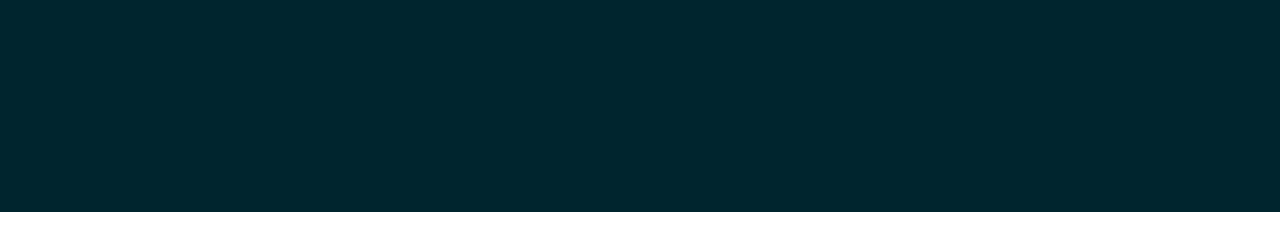
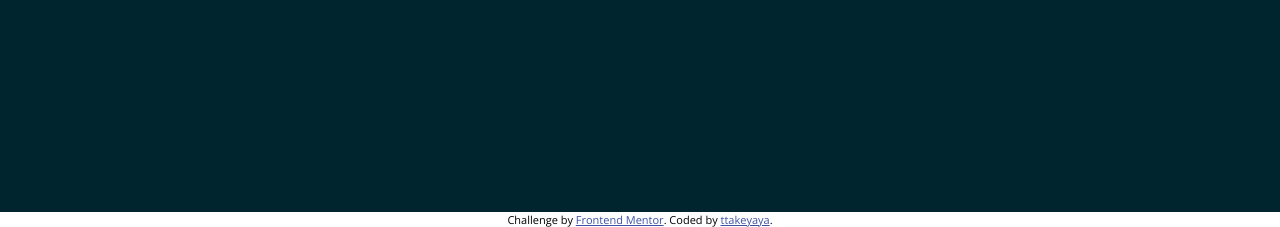
Before and after one commit to ttakeyaya/huddle-landing-page-with-curved, a website: page index.html in a window 1280 px wide. Shown: the part 5467-5694 px from the top of the page. Drawn offline with nearby package versions, Linux system fonts and the light colour scheme.

Commit message:
removed comments for dev

```diff
--- a/index.html
+++ b/index.html
@@ -178,13 +178,12 @@
     </div>
   </footer>
 
-  <!-- <div>
+  <div>
     <p class="attribution">
       Challenge by <a href="https://www.frontendmentor.io?ref=challenge" target="_blank">Frontend Mentor</a>.
-      Coded by <a href="#">Your Name Here</a>.
+      Coded by <a href="https://www.frontendmentor.io/profile/ttakeyaya">ttakeyaya</a>.
     </p>
-  </div> -->
-  <!-- </div> -->
+  </div>
   <script src="./js/app.js"></script>
 </body>
 </html>
--- a/sass/_layout.scss
+++ b/sass/_layout.scss
@@ -9,7 +9,6 @@
   @media screen and(max-width:885px) {
     padding: 2.4rem 2.4rem 0 2.4rem;
     margin-top: 2.4rem;
-    // margin-top: 2.4rem;
   }
 }
 .logo {
@@ -267,7 +266,6 @@
     margin-top: 20px;
     @media screen and(max-width:885px) {
       margin-top: 10rem;
-      // margin: 0 auto;
     }
   }
 
@@ -295,7 +293,6 @@
       margin-left: 20px;
       margin-bottom: 0;
       max-width: 48rem;
-      border: 1px solid white;
     }
     .svg-container {
       margin-bottom: 2rem;
@@ -323,7 +320,6 @@
       }
       .icon-size {
         font-size: 2rem;
-        // background-color: white;
       }
       .twitter {
         background-color: white;
@@ -342,7 +338,6 @@
     max-width: 51.2rem;
     font-size: 1.4rem;
     @media screen and(max-width:885px) {
-      // padding-left: 3.2rem;
     }
     &__title {
       font-size: 2.4rem;
```
Also changed, not shown: css/main.css, 1 other file.
